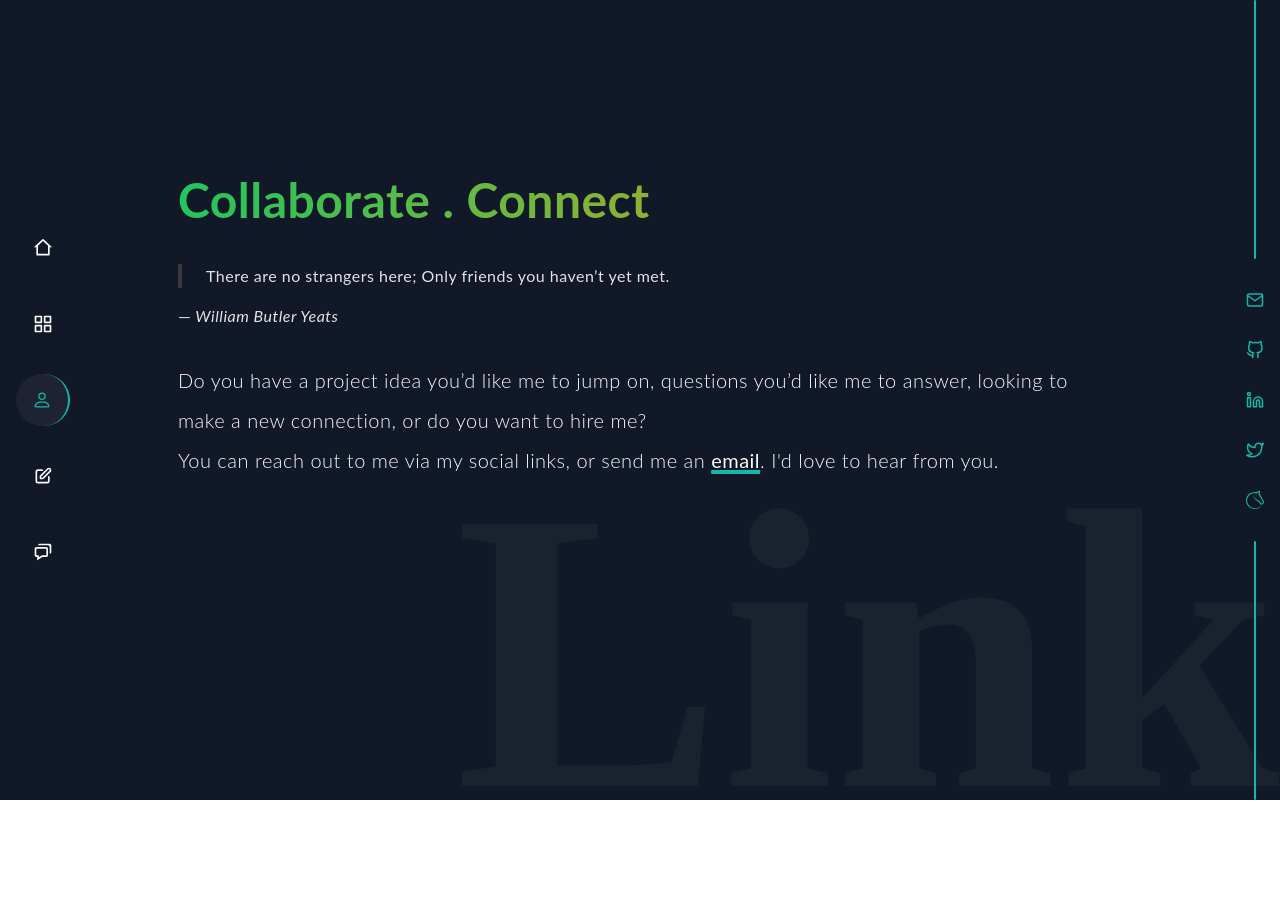
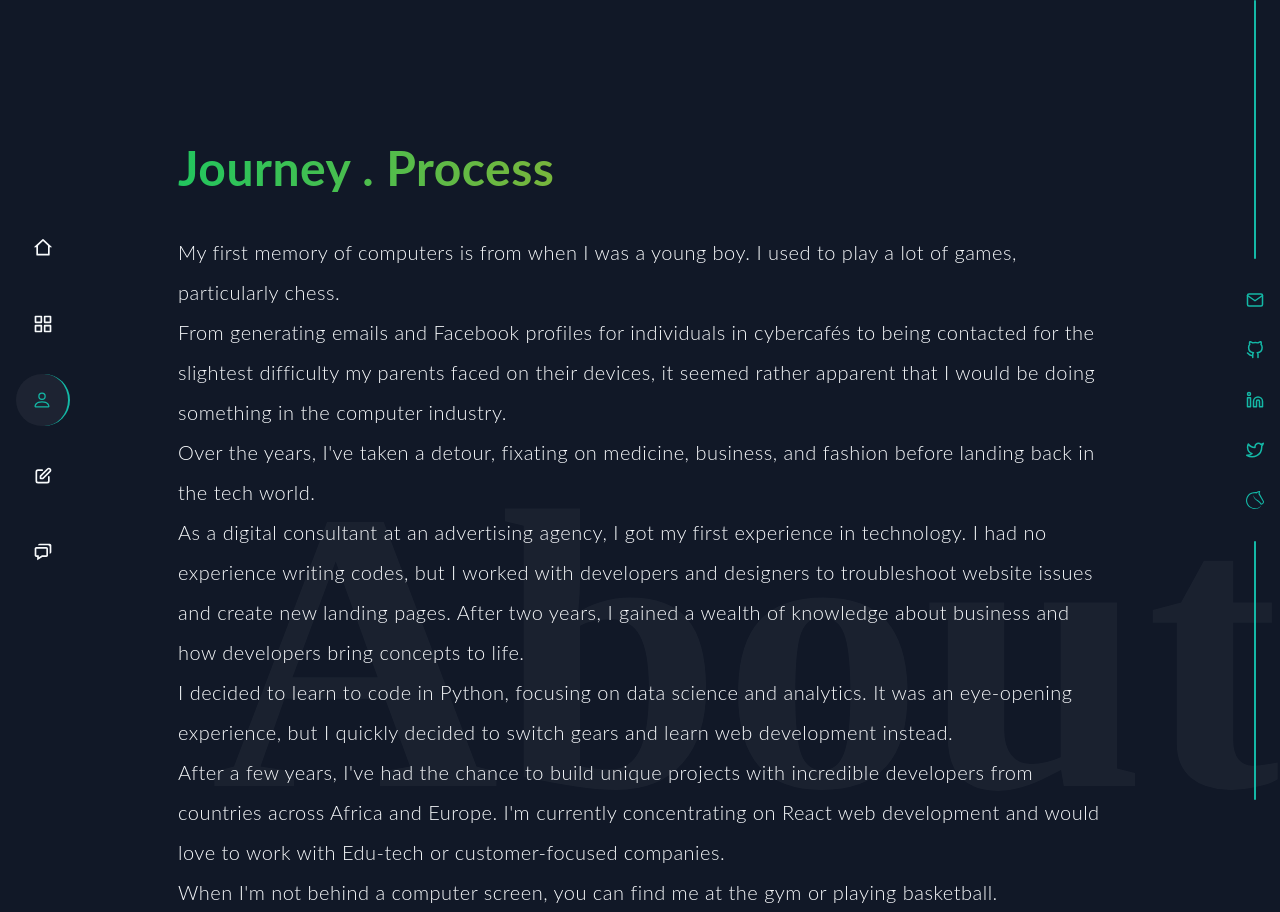
Before and after one commit to deyemiobaa/sa-portfolio, a React (Create React App) app: page /about in a window 1280 px wide. Before the commit the page ends 800 px from the top, so only its background shows below. Built offline with nearby package versions, Linux system fonts and the light colour scheme.

Commit message:
about first draft

```diff
--- a/src/pages/about.js
+++ b/src/pages/about.js
@@ -3,24 +3,30 @@ import SocialIcons from "../components/icons";
 
 export default function About() {
   return (
-    <div className="relative px-6 leading-7 lg:leading-10 tracking-wide text-base md:text-xl mt-28 md:mt-44 flex flex-col items-center">
+    <div className="relative px-6 leading-7 lg:leading-10 tracking-wide text-base md:text-xl mt-28 md:mt-36 flex flex-col items-center">
       <div className="w-4/4 md:w-3/4 static z-10 mx-auto">
-        <h1 className="mb-10 text-4xl md:text-5xl bg-clip-text text-transparent bg-gradient-to-r from-green-500 to-amber-500 font-bold">Collaborate . Connect</h1>
-        <figure className="opacity-[.9] text-base">
-          <blockquote cite="https://deyemiobaa.vercel.app">
-            <p className="border-l-4 pl-6 border-neutral-700 mb-4">There are no strangers here; Only friends you haven’t yet met.</p>
-          </blockquote>
-          <figcaption>—<cite> William Butler Yeats</cite></figcaption>
-        </figure>
-        <p className="mt-8 font-light">Do you have a project idea you’d like me to jump on, questions you’d like me to answer, looking to make a new connection, or do you want to hire me?
+        <h1 className="mb-10 text-4xl md:text-5xl bg-clip-text text-transparent bg-gradient-to-r from-green-500 to-amber-500 font-bold">Journey . Process</h1>
+        <p className="mt-8 font-light">My first memory of computers is from when I was a young boy. I used to play a lot of games, particularly chess. <br />
+          From generating emails and Facebook profiles for individuals in cybercafés to being contacted for the slightest difficulty my parents faced on their devices, it seemed rather apparent that I would be doing something in the computer industry.
         </p>
-        <p className="font-light">You can reach out to me via my social links, or send me an <a className="underline decoration-teal-500 decoration-4 font-normal" href="mailto:sodiqaderibigbe90@gmail.com">email</a>. I'd love to hear from you.</p>
+        <p className="font-light">
+          Over the years, I've taken a detour, fixating on medicine, business, and fashion before landing back in the tech world. <br />
+
+          As a digital consultant at an advertising agency, I got my first experience in technology. I had no experience writing codes, but I worked with developers and designers to troubleshoot website issues and create new landing pages. After two years, I gained a wealth of knowledge about business and how developers bring concepts to life.<br />
+
+          I decided to learn to code in Python, focusing on data science and analytics. It was an eye-opening experience, but I quickly decided to switch gears and learn web development instead.<br />
+
+          After a few years, I've had the chance to build unique projects with incredible developers from countries across Africa and Europe. I'm currently concentrating on React web development and would love to work with Edu-tech or customer-focused companies.<br />
+
+          When I'm not behind a computer screen, you can find me at the gym or playing basketball.
+
+        </p>
       </div>
       <div className="lg:hidden flex justify-between w-3/4 self-center mt-20">
         <SocialIcons />
       </div>
       <div className="text-big fixed z-1 bottom-32 right-0 opacity-[0.04] font-black font-elsie hidden lg:block">
-        Link
+        About
       </div>
     </div>
   );
--- a/src/pages/contact.js
+++ b/src/pages/contact.js
@@ -3,7 +3,7 @@ import SocialIcons from "../components/icons";
 
 export default function Contact() {
   return (
-    <div className="relative px-6 leading-7 lg:leading-10 tracking-wide text-base md:text-xl mt-28 md:mt-44 flex flex-col items-center">
+    <div className="relative px-6 leading-7 lg:leading-10 tracking-wide text-base md:text-xl mt-28 md:mt-36 flex flex-col items-center">
       <div className="w-4/4 md:w-3/4 static z-10 mx-auto">
         <h1 className="mb-10 text-4xl md:text-5xl bg-clip-text text-transparent bg-gradient-to-r from-green-500 to-amber-500 font-bold">Collaborate . Connect</h1>
         <figure className="opacity-[.9] text-base">
--- a/src/pages/projects.js
+++ b/src/pages/projects.js
@@ -1,4 +1,4 @@
-import React, {useEffect} from "react";
+import React, { useEffect } from "react";
 import Project from "../components/project";
 import projects from "../assets/data/data";
 
@@ -12,7 +12,7 @@ export default function Projects() {
   }, []);
 
   return (
-    <div className="relative px-6 leading-7 lg:leading-10 tracking-wide text-base md:text-xl mt-28 md:mt-44">
+    <div className="relative px-6 leading-7 lg:leading-10 tracking-wide text-base md:text-xl mt-28 md:mt-36">
       <div className="w-4/4 md:w-3/4 mx-auto mb-10 static z-10">
         <h1 className="mb-10 text-4xl md:text-5xl bg-clip-text text-transparent bg-gradient-to-r from-emerald-500 to-amber-500 font-bold">Projects . Open-Source</h1>
         <p className="font-bold">
--- a/src/pages/welcome.js
+++ b/src/pages/welcome.js
@@ -3,7 +3,7 @@ import SocialIcons from "../components/icons";
 
 export default function Welcome() {
   return (
-    <div className="relative px-6 leading-7 lg:leading-10 tracking-wide text-base md:text-xl mt-28 md:mt-44 flex flex-col items-center">
+    <div className="relative px-6 leading-7 lg:leading-10 tracking-wide text-base md:text-xl mt-28 md:mt-36 flex flex-col items-center">
       <div className="w-4/4 md:w-3/4 mx-auto static z-10">
         <h1 className="mb-4"><span className="animate-pulse pr-4 text-4xl">👋🏽</span>Hi, my name is <span className="font-bold text-lg md:text-2xl">Sodiq</span>.</h1>
         <p className="lg:pl-4 font-light">
```
